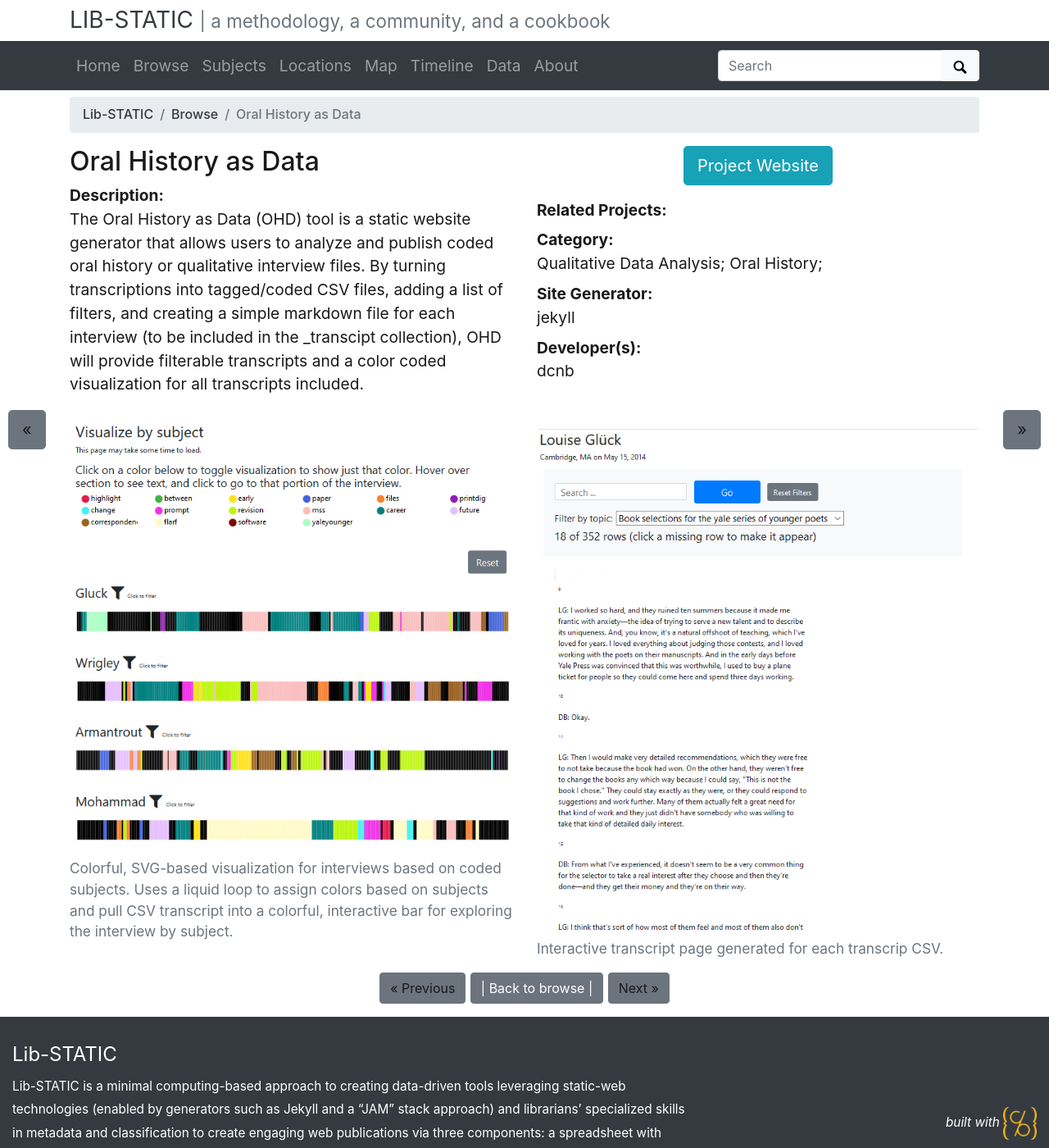
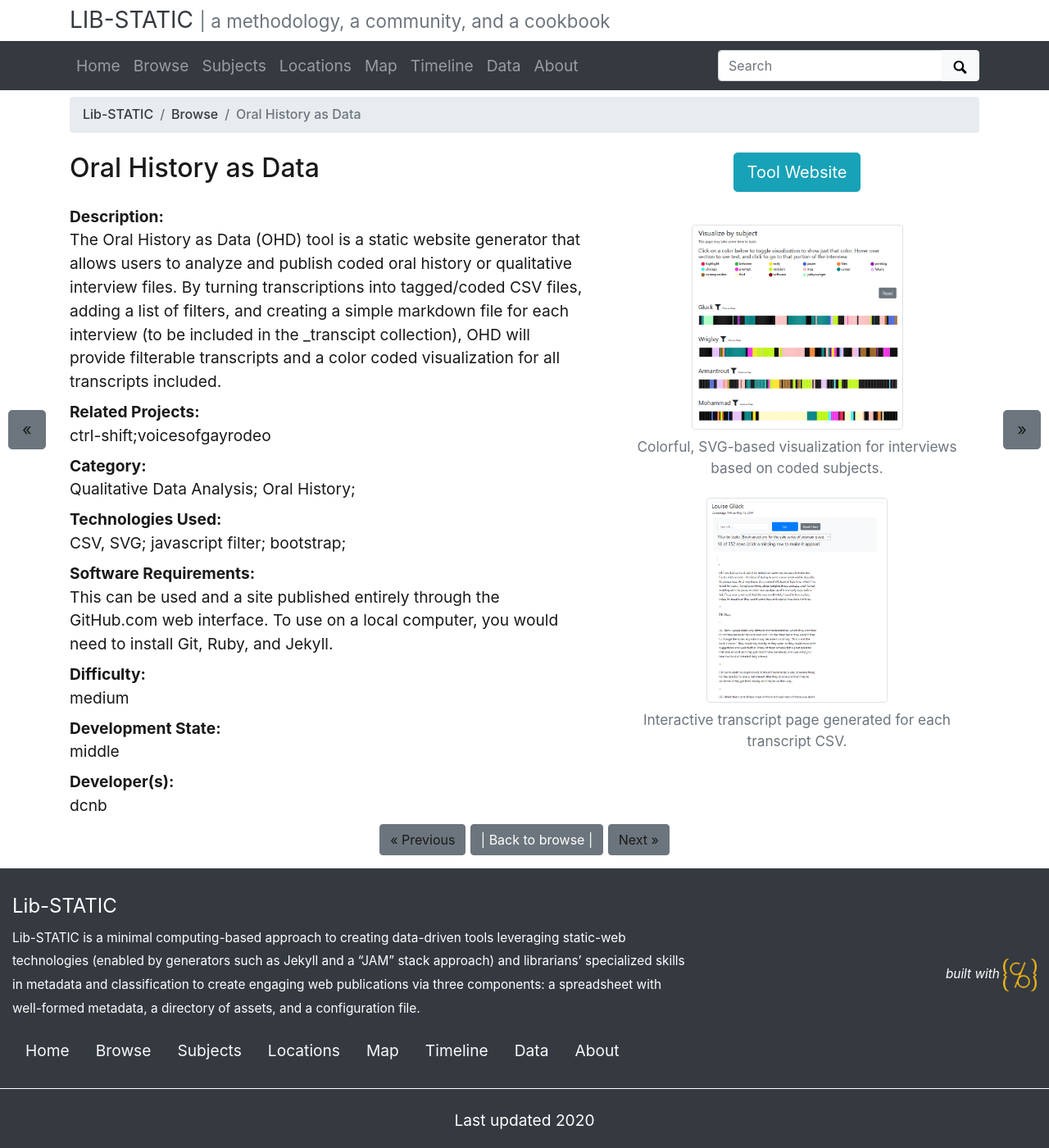
Before and after one commit to lib-static/lib-static.github.io, a Jekyll site: the page built from _tools/ohd.md, in a window 1280 px wide and 1400 px high. Shown: the whole window at 82% size. Built offline with Jekyll 4.4.1, drawn with Linux system fonts in a browser that asks for light colours.

Commit message:
tool page layout work

```diff
--- a/_layouts/tools.html
+++ b/_layouts/tools.html
@@ -8,41 +8,48 @@
         <li class="breadcrumb-item text-secondary"><a class="text-dark" href="{{ '/browse.html' | absolute_url }}">Browse</a></li>
         <li id="bc-title" class="breadcrumb-item active">{{page.title}}</li>
     </ul>
+    <div class="row mt-4">
+        <div class="col-md-7">
+            <h2 id="item-title">{{page.title}}</h2>
+        </div>
+        <div class="col-md-5">
+            <p class="text-center"><a class="btn btn-info btn-lg" href="{{page.objectlink}}" target="_blank">Tool Website</a></p>
+        </div>
+    </div>
 
 
-
-    <div class="row mt-3">
-                <div class="col-md-6">
-                    <h2 id="item-title">{{page.title}}</h2>
+    <div class="row ">
+        <div class="col-md-7">
             <dt class="field">Description:</dt>
             <dd class="field-value">{{page.description}}</dd>
-                </div>
-                <div class="col-md-6">
-                    <p class="text-center"><a class="btn btn-info btn-lg" href="{{page.objectlink}}" target="_blank">Project Website</a></p>
+
             <dt class="field">Related Projects:</dt>
-                    <dd class="field-value">{{page.project-example}}</dd>
+            <dd class="field-value">{{page.related-project}}</dd>
             <dt class="field">Category:</dt>
             <dd class="field-value">{{page.category}}</dd>
-                    <dt class="field">Site Generator:</dt>
-                    <dd class="field-value">{{page.generator-type}}</dd>
+            <dt class="field">Technologies Used:</dt>
+            <dd class="field-value">{{page.technologies}}</dd>
+            <dt class="field">Software Requirements:</dt>
+            <dd class="field-value">{{page.software-requirements}}</dd>
+            <dt class="field">Difficulty:</dt>
+            <dd class="field-value">{{page.difficulty}}</dd>
+            <dt class="field">Development State:</dt>
+            <dd class="field-value">{{page.development-state}}</dd>
             <dt class="field">Developer(s):</dt>
             <dd class="field-value">{{page.people}}</dd>
         </div>
-    </div>
-<div class="row mt-4">
-            <div class="col-md-6">
-                <figure class="figure">
-                    <img class="figure-img img-fluid rounded h-200" src="{{ page.image1 | prepend: '/images/' | relative_url }}" alt="{{page.image1-caption}}">
+        <div class="col-md-5">
+
+            <figure class="figure text-center mt-4">
+                <img class="figure-img rounded img-thumbnail" src="{{ page.image1 | prepend: '/images/' | relative_url }}" alt="{{page.image1-caption}}" style="max-height: 250px;" data-toggle="tooltip" data-placement="bottom" title="{{page.image1-caption}}">
                 <figcaption class="figure-caption">{{page.image1-caption}}</figcaption>
             </figure>
-            </div>
+
             {% if page.image2 %}
-            <div class="col-md-6">
-                <figure class="figure mt-2">
-                    <img class="figure-img img-fluid rounded h-200" src="{{ page.image2 | prepend: '/images/' | relative_url }}" alt="{{page.image2-caption}}">
+            <figure class="figure mt-2 text-center">
+                <img class="figure-img rounded img-thumbnail" src="{{ page.image2 | prepend: '/images/' | relative_url }}" alt="{{page.image2-caption}}" style="max-height: 250px;" data-toggle="tooltip" data-placement="bottom" title="{{page.image2-caption}}">
                 <figcaption class="figure-caption">{{page.image2-caption}}</figcaption>
             </figure>
-            </div>
             {% endif %}
 
         </div>
--- a/_tools/ohd.md
+++ b/_tools/ohd.md
@@ -1,16 +1,20 @@
 ---
 objectid: ohd # a short identifier with no spaces, weird characters, etc.
 title: Oral History as Data #short descriptive title identifying main purpose/use and possibly technology
+objectlink: https://uidaholib.github.io/oral-history-as-data/ # link to the main tool/project site
 description: "The Oral History as Data (OHD) tool is a static website generator that allows users to analyze and publish coded oral history or qualitative interview files. By turning transcriptions into tagged/coded CSV files, adding a list of filters, and creating a simple markdown file for each interview (to be included in the _transcipt collection), OHD will provide filterable transcripts and a color coded visualization for all transcripts included." # short description providing contextual information about the uses, technologies, examples, tools, and/or category the recipe addresses
+development-state: middle # [OPTIONS: early, middle, mature ]
+difficulty: medium # [OPTIONS: easy, medium, hard]
 related-project: ctrl-shift;voicesofgayrodeo # use the objectid of the project that was built with this tool; if more than one, separate by semi-colon.
 category: Qualitative Data Analysis; Oral History; # Choose from: (Digital Collection; Institutional Repository; Research Guide; Qualitative Data Analysis; Oral History; Library Website; Critical Edition; OER; screwing-around;) or, if you have to, add a new one
 generator-type: jekyll # list the static site generator that enables the tool
 technologies: CSV, SVG; javascript filter; bootstrap; 	# list the required technologies (broadly speaking) important to and/or necessary for your recipe; separate by semi-colon. Example: bootstrap;svg;
+software-requirements: This can be used and a site published entirely through the GitHub.com web interface. To use on a local computer, you would need to install Git, Ruby, and Jekyll.
 people: dcnb # provide the github ids of the person and/or people developing this recipe; separate multiple people by semi-colon
 image1: ohd1.png # filenames for main image, including extension and folder
-image1-caption: Colorful, SVG-based visualization for interviews based on coded subjects. Uses a liquid loop to assign colors based on subjects and pull CSV transcript into a colorful, interactive bar for exploring the interview by subject.  # caption for main image
+image1-caption: Colorful, SVG-based visualization for interviews based on coded subjects.  # caption for main image
 image2: ohd2.png # OPTIONAL -- filenames for secondary image
-image2-caption: Interactive transcript page generated for each transcrip CSV. # OPTIONAL -- caption for secondary image
+image2-caption: Interactive transcript page generated for each transcript CSV. # OPTIONAL -- caption for secondary image
 ---
 
 ### Context
```
Lines whose indentation alone changed are shown as unchanged.
